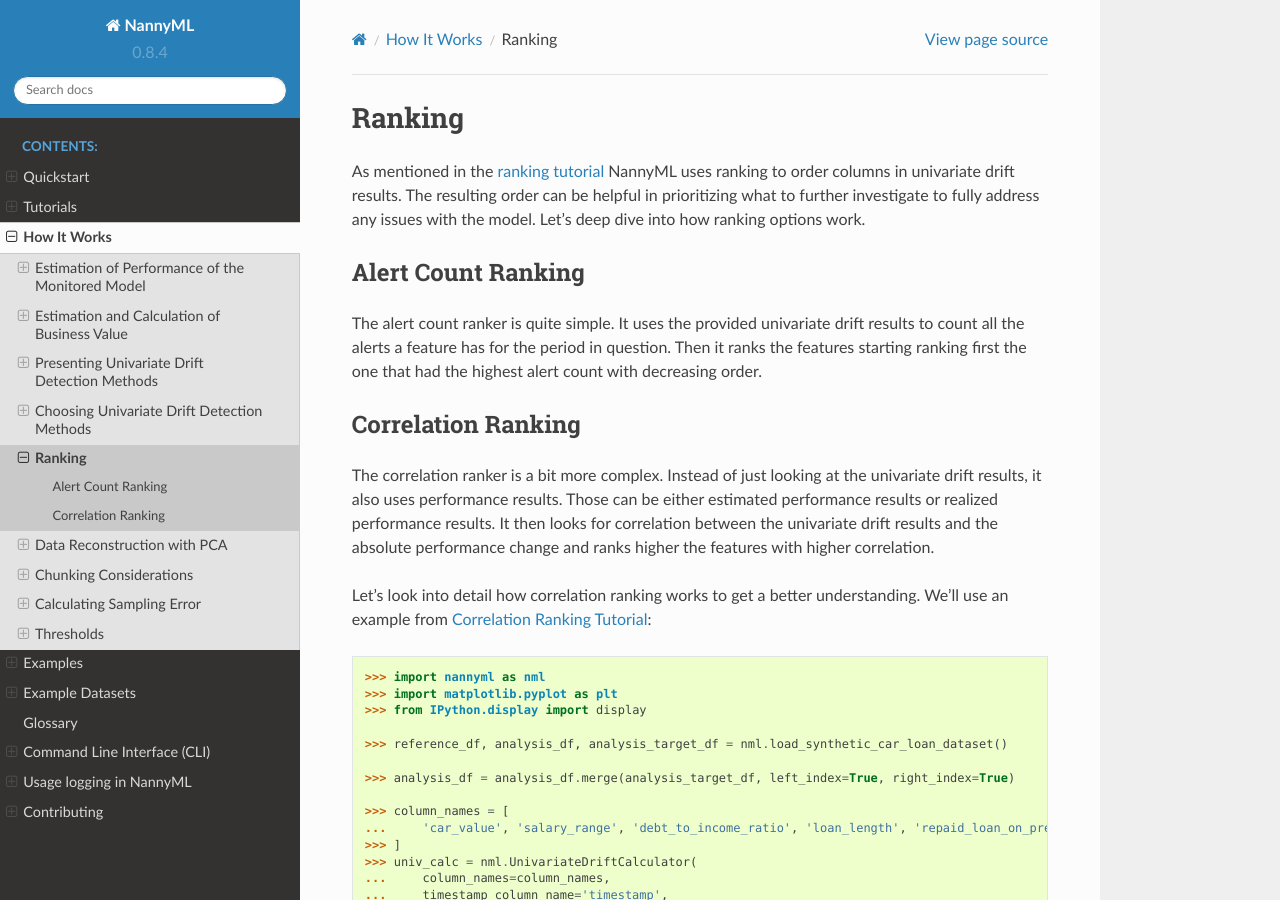
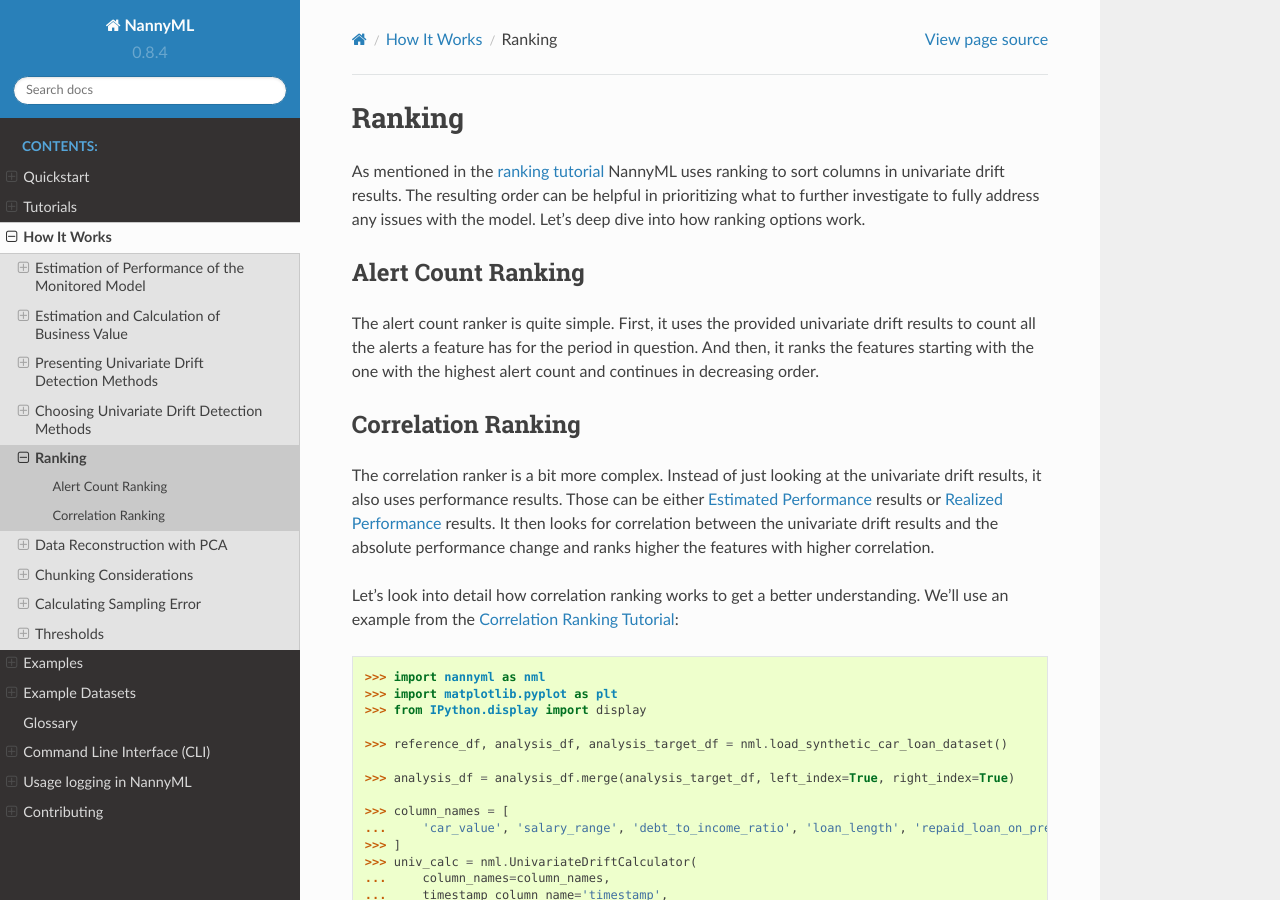
Before and after one commit to NannyML/nannyml, a Sphinx documentation site: the page built from docs/how_it_works/ranking.rst, in a window 1280 px wide and 900 px high. Built offline with Sphinx 7.4.7 and the Read the Docs theme 2.0.0, drawn with Linux system fonts in a browser that asks for light colours; pages that are not in the unit, such as notebooks, are missing from menus; some of the changed text lies outside the part shown.

Commit message:
fix typos and ref the correct attribute

```diff
--- a/docs/how_it_works/ranking.rst
+++ b/docs/how_it_works/ranking.rst
@@ -4,16 +4,16 @@
 Ranking
 ========
 
-As mentioned in the :ref:`ranking tutorial<tutorial-ranking>` NannyML uses ranking to order columns in
+As mentioned in the :ref:`ranking tutorial<tutorial-ranking>` NannyML uses ranking to sort columns in
 univariate drift results. The resulting order can be helpful in prioritizing what to further investigate
 to fully address any issues with the model. Let's deep dive into how ranking options work.
 
 Alert Count Ranking
 ===================
 
-The alert count ranker is quite simple. It uses the provided univariate drift results to count all the alerts a feature
-has for the period in question. Then it ranks the features starting ranking first the one that had the highest
-alert count with decreasing order.
+The alert count ranker is quite simple. First, it uses the provided univariate drift results to count all the alerts a
+feature has for the period in question. And then, it ranks the features starting with the one with the highest alert count
+and continues in decreasing order.
 
 .. _how-ranking-correlation:
 
@@ -21,12 +21,12 @@
 ===================
 
 The correlation ranker is a bit more complex. Instead of just looking at the univariate drift results, it also
-uses performance results. Those can be either estimated performance results or realized performance results.
+uses performance results. Those can be either :term:`Estimated Performance` results or :term:`Realized Performance` results.
 It then looks for correlation between the univariate drift results and the absolute performance change and ranks
 higher the features with higher correlation.
 
 Let's look into detail how correlation ranking works to get a better understanding.
-We'll use an example from :ref:`Correlation Ranking Tutorial<tutorial-ranking-correlation>`:
+We'll use an example from the :ref:`Correlation Ranking Tutorial<tutorial-ranking-correlation>`:
 
 .. nbimport::
     :path: ./example_notebooks/How it Works - Ranking.ipynb
@@ -53,9 +54,11 @@
 .. image:: /_static/how-it-works/ranking-abs-perf.svg
 
 The next step is to calculate the `pearson correlation`_ between the drift results and the calculated
-absolute performance changes. In order to build an intuition about how the pearson correlation ranks
+absolute performance changes.
+
+In order to build an intuition about how the pearson correlation ranks
 features this way we can compare the drift values of two features,
-``wfh_prev_workday`` and ``gas_price_per_litre`` with the absolute performance difference
+**wfh_prev_workday** and **gas_price_per_litre** with the absolute performance difference
 as shown in this plot below.
 
 .. nbimport::
```
Also changed, not shown: other parts of docs/how_it_works/ranking.rst (+5 -4 lines).
